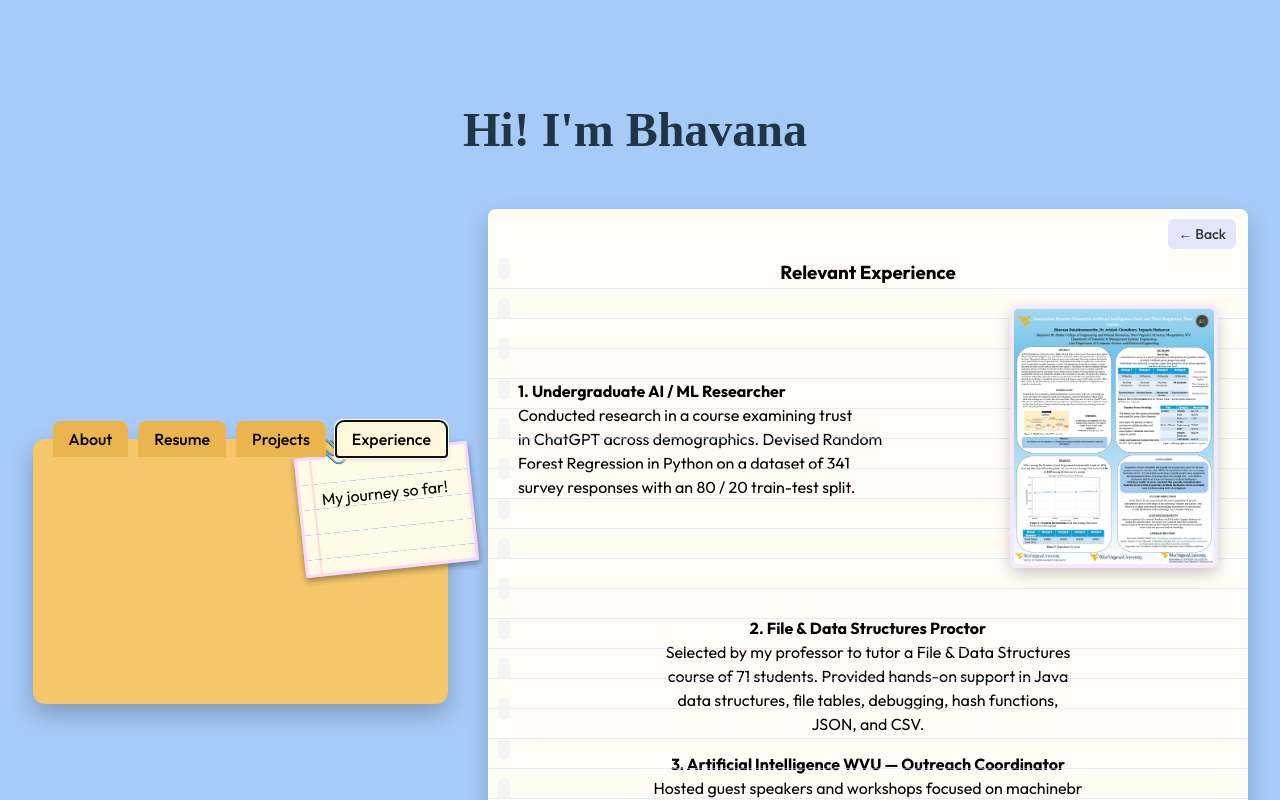
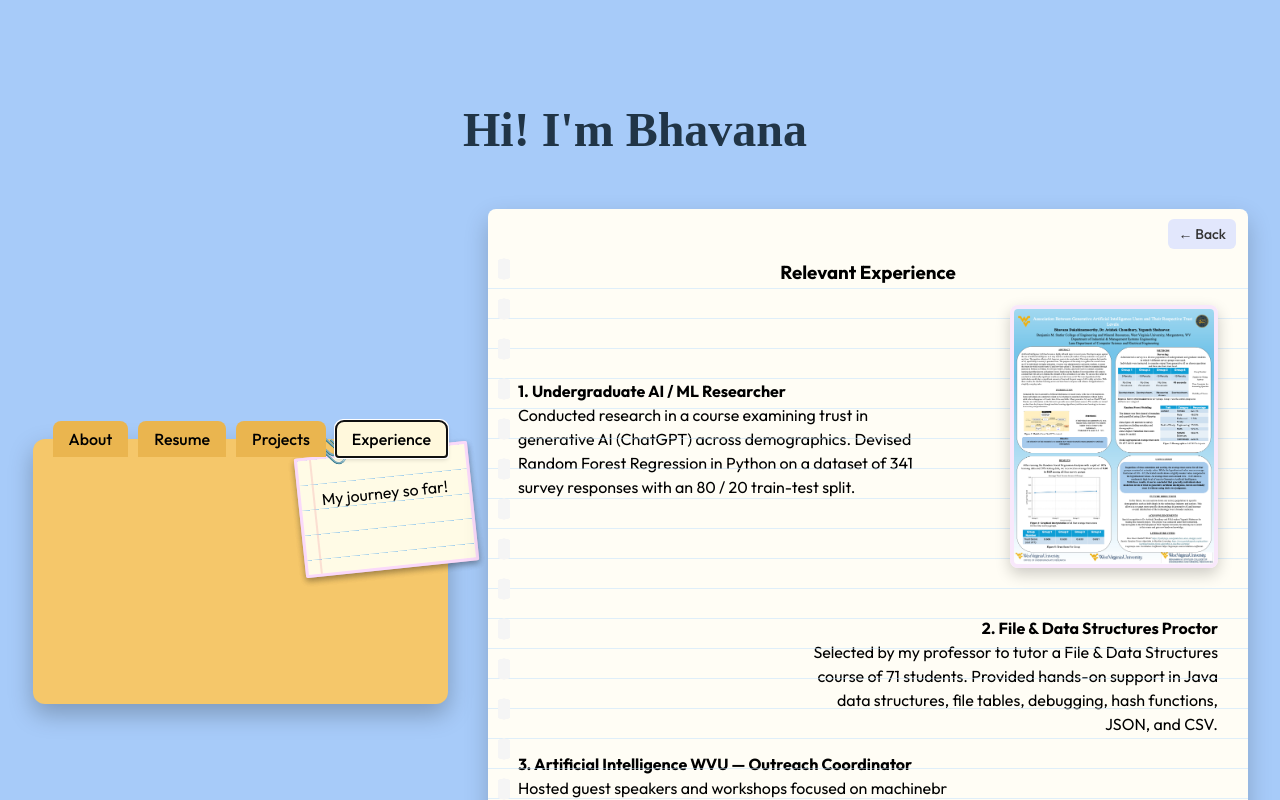
Before and after one commit to bhavana-pixel/portfolio, a React (Vite) app: page / in a window 1280 px wide. Both pictures are taken after a click on the button "Experience". Shown: the top 800 px of the page. Built offline with nearby package versions, Linux system fonts and the light colour scheme.

Commit message:
Fixed skeleton of experience tab.

```diff
--- a/src/Folder.css
+++ b/src/Folder.css
@@ -505,11 +505,11 @@
   box-shadow: 0 6px 15px rgba(0,0,0,0.2);
 }
 
-.experience2{
+.experience2-row{
   text-align:right;
 }
 
-.experience3{
+.experience3-row{
   text-align: left;
   z-index:2;
 }
--- a/src/Folder.jsx
+++ b/src/Folder.jsx
@@ -255,9 +255,9 @@ export default function Folder() {
                     <div className="experience1-text">
                       <p>
                         <b>1. Undergraduate AI / ML Researcher</b><br />
-                        Conducted research in a course examining trust<br />
-                        in ChatGPT across demographics. Devised Random<br />
-                        Forest Regression in Python on a dataset of 341<br />
+                        Conducted research in a course examining trust in <br />
+                        generative AI (ChatGPT) across demographics. Devised <br />
+                        Random Forest Regression in Python on a dataset of 341<br />
                         survey responses with an 80 / 20 train-test split.
                       </p>
                     </div>
@@ -273,7 +273,8 @@ export default function Folder() {
                   </div>
 
                   {/* Experience 2 */}
-                  <div className="experience-block">
+                  <div className="experience2-row">
+                  <div className = "experience2-text">
                     <p>
                       <b>2. File & Data Structures Proctor</b><br />
                       Selected by my professor to tutor a File & Data Structures <br></br>
@@ -282,15 +283,18 @@ export default function Folder() {
                       JSON, and CSV.
                     </p>
                   </div>
+                  </div>
 
                   {/* Experience 3 */}
-                  <div className="experience-block">
+                  <div className="experience3-row">
+                    <div className = "experience3-text">
                     <p>
                       <b>3. Artificial Intelligence WVU — Outreach Coordinator</b><br />
                       Hosted guest speakers and workshops focused on machinebr<br></br>
                       learning principles and ethical AI. Participated in events<br></br>
                       covering computer vision, TensorFlow, and ML algorithms.<br></br>
                     </p>
+                  </div>
                   </div>
                   <p className="star-experience"> ★ </p>
                 </div>
```
